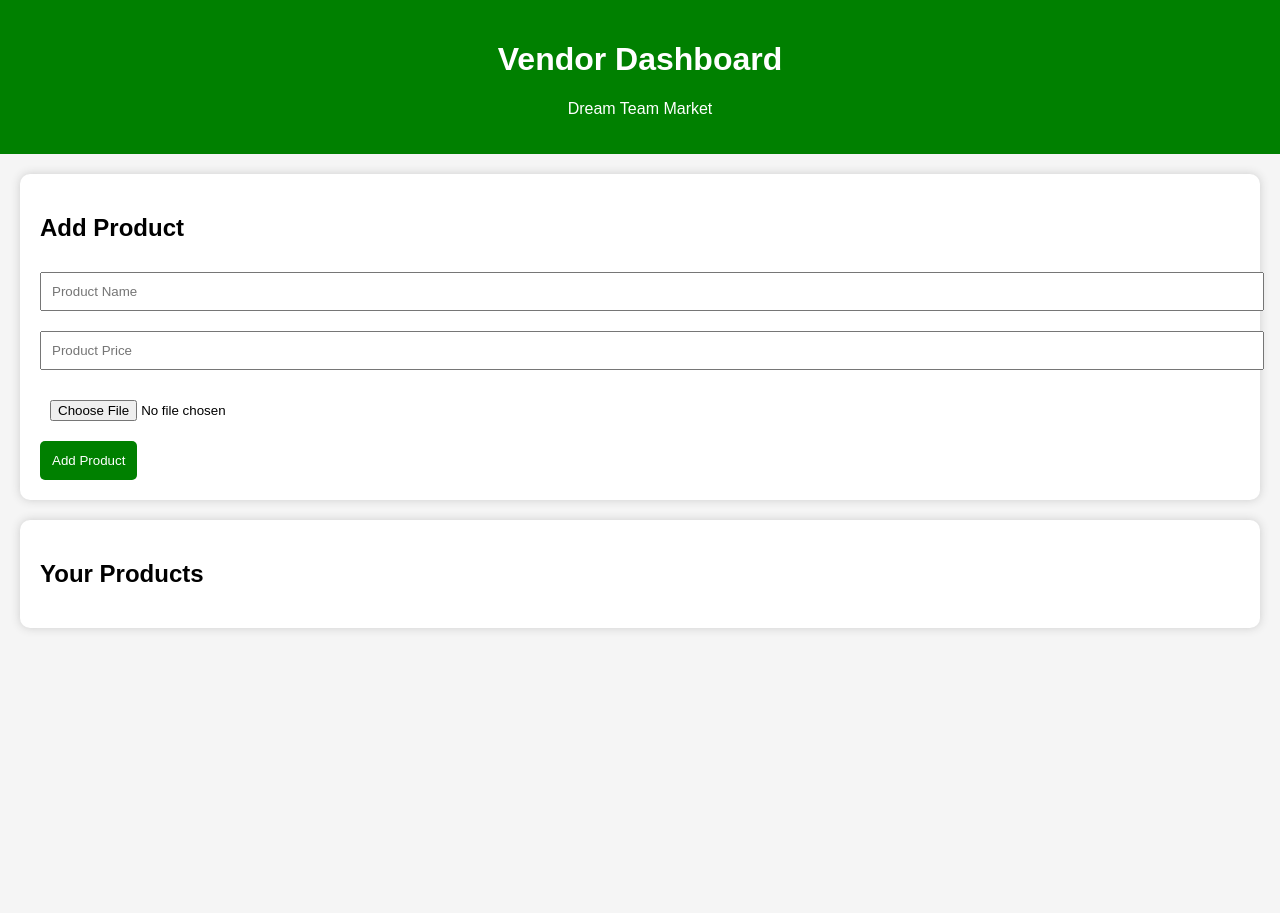
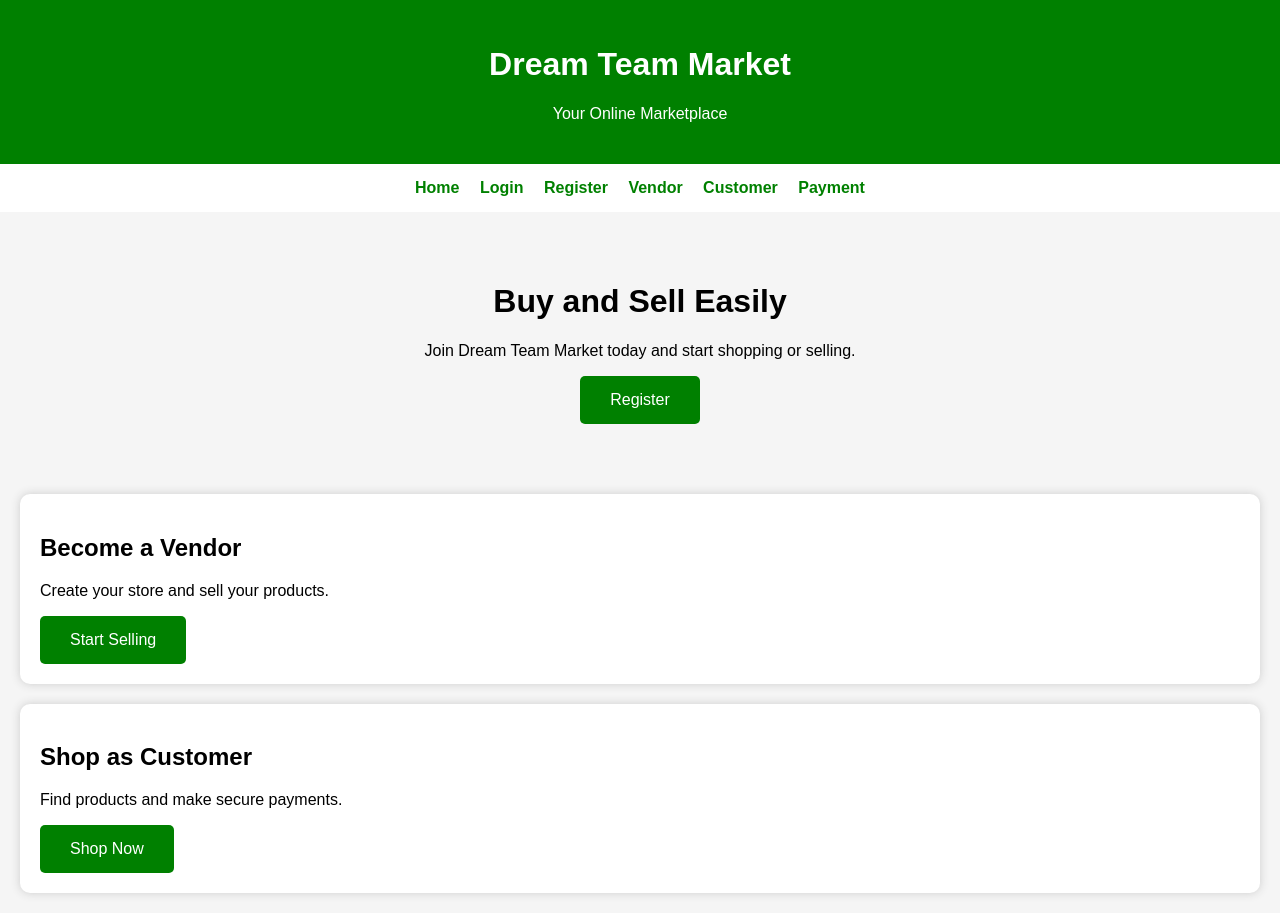
Before and after one commit to appusglobaldata-beep/dream-team-market, a website: page index.html in a window 1280 px wide. Before the commit the page ends 800 px from the top, so only its background shows below. Drawn offline with Linux system fonts and the light colour scheme.

Commit message:
Update index.html

```diff
--- a/index.html
+++ b/index.html
@@ -1,182 +1,160 @@
 <!DOCTYPE html>
 <html>
 <head>
-<title>Vendor Dashboard - Dream Team Market</title>
+
+<title>Dream Team Market</title>
 
 <style>
+
 body{
-font-family:Arial;
-background:#f5f5f5;
-margin:0;
+    font-family:Arial, sans-serif;
+    margin:0;
+    background:#f5f5f5;
 }
 
 header{
-background:#008000;
-color:white;
-padding:20px;
-text-align:center;
+    background:#008000;
+    color:white;
+    text-align:center;
+    padding:25px;
 }
 
-.box{
-background:white;
-margin:20px;
-padding:20px;
-border-radius:10px;
-box-shadow:0 0 10px #ccc;
+nav{
+    background:white;
+    padding:15px;
+    text-align:center;
 }
 
-input{
-width:100%;
-padding:10px;
-margin:10px 0;
+nav a{
+    color:#008000;
+    text-decoration:none;
+    margin:8px;
+    font-weight:bold;
+}
+
+.container{
+    text-align:center;
+    padding:50px 20px;
 }
 
 button{
-background:#008000;
-color:white;
-border:none;
-padding:12px;
-border-radius:5px;
+    background:#008000;
+    color:white;
+    border:none;
+    padding:15px 30px;
+    border-radius:5px;
+    cursor:pointer;
+    font-size:16px;
 }
 
-img{
-width:150px;
-height:150px;
-object-fit:cover;
-border-radius:10px;
-}
-
-.product{
-border:1px solid #ddd;
-padding:15px;
-margin:10px 0;
+.card{
+    background:white;
+    margin:20px;
+    padding:20px;
+    border-radius:10px;
+    box-shadow:0 0 10px #ccc;
 }
 
 </style>
 
 </head>
 
+
 <body>
 
+
 <header>
-<h1>Vendor Dashboard</h1>
-<p>Dream Team Market</p>
+
+<h1>Dream Team Market</h1>
+
+<p>Your Online Marketplace</p>
+
 </header>
 
 
-<div class="box">
 
-<h2>Add Product</h2>
+<nav>
 
-<input id="name" placeholder="Product Name">
+<a href="./index.html">Home</a>
 
-<input id="price" placeholder="Product Price">
+<a href="./login.html">Login</a>
 
-<input type="file" id="image" accept="image/*">
+<a href="./register.html">Register</a>
+
+<a href="./vendor.html">Vendor</a>
+
+<a href="./customer.html">Customer</a>
+
+<a href="./payment.html">Payment</a>
+
+</nav>
 
 
-<button onclick="addProduct()">Add Product</button>
+
+<div class="container">
+
+<h1>Buy and Sell Easily</h1>
+
+<p>
+Join Dream Team Market today and start shopping or selling.
+</p>
+
+
+<a href="./register.html">
+
+<button type="button">
+Register
+</button>
+
+</a>
+
 
 </div>
 
 
 
-<div class="box">
+<div class="card">
 
-<h2>Your Products</h2>
+<h2>Become a Vendor</h2>
 
-<div id="list"></div>
+<p>
+Create your store and sell your products.
+</p>
+
+
+<a href="./vendor.html">
+
+<button type="button">
+Start Selling
+</button>
+
+</a>
+
 
 </div>
 
 
 
-<script>
+<div class="card">
 
-function addProduct(){
+<h2>Shop as Customer</h2>
 
-let name=document.getElementById("name").value;
-
-let price=document.getElementById("price").value;
-
-let image=document.getElementById("image").files[0];
+<p>
+Find products and make secure payments.
+</p>
 
 
-if(name && price && image){
+<a href="./customer.html">
 
-let reader=new FileReader();
+<button type="button">
+Shop Now
+</button>
+
+</a>
 
 
-reader.onload=function(e){
+</div>
 
-let products=JSON.parse(localStorage.getItem("products")) || [];
-
-
-products.push({
-
-name:name,
-
-price:price,
-
-image:e.target.result
-
-});
-
-
-localStorage.setItem("products",JSON.stringify(products));
-
-
-displayProducts();
-
-};
-
-
-reader.readAsDataURL(image);
-
-
-}else{
-
-alert("Please fill all fields and select an image");
-
-}
-
-}
-
-
-
-function displayProducts(){
-
-let products=JSON.parse(localStorage.getItem("products")) || [];
-
-let output="";
-
-
-products.forEach(function(product){
-
-output +=
-
-"<div class='product'>"+
-
-"<img src='"+product.image+"'>"+
-
-"<h3>"+product.name+"</h3>"+
-
-"<p>Price: ₦"+product.price+"</p>"+
-
-"</div>";
-
-});
-
-
-document.getElementById("list").innerHTML=output;
-
-}
-
-
-displayProducts();
-
-
-</script>
 
 
 </body>
```
